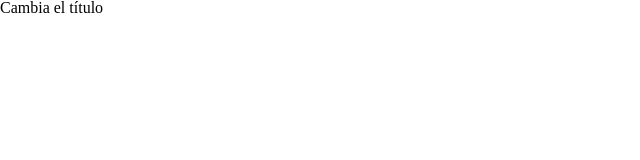
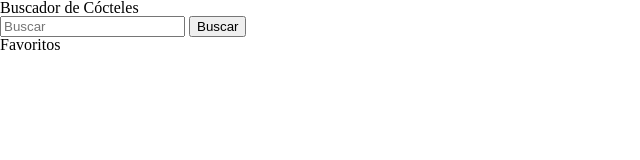
Before and after one commit to Adalab/modulo-2-evaluacion-final-MarianaLobo, a website: page src/html/index.html in a window 1280 px wide. Shown: the whole page, without its empty margins (0-640 px from the left). Drawn offline with nearby package versions, Linux system fonts and the light colour scheme; files that its build step writes are made by us from their sources.

Commit message:
add html structure

```diff
--- a/src/html/index.html
+++ b/src/html/index.html
@@ -4,7 +4,7 @@
 <head>
   <meta charset="UTF-8" />
   <meta name="viewport" content="width=device-width, initial-scale=1" />
-  <title>Título</title>
+  <title>Cocktail finder</title>
   <!-- Google Fonts
       <link href="https://fonts.googleapis.com/css?family=Roboto&display=swap" rel="stylesheet" />
     -->
--- a/src/html/partials/header.html
+++ b/src/html/partials/header.html
@@ -1,3 +1,7 @@
 <header class="header">
-  <h1>Cambia el título</h1>
+  <h1>Buscador de Cócteles</h1>
+  <form action="">
+    <input type="text" class="js-input-search" name="search" id="" placeholder="Buscar">
+    <input type="button" class="js-btn-search"value="Buscar">
+</form>
 </header>
--- a/src/html/partials/main.html
+++ b/src/html/partials/main.html
@@ -1,3 +1,11 @@
 <main class="main">
+    <section>
+        <ul class="js-list-cocktails"></ul>
+    </section>
+
+    <section>
+        <h2>Favoritos</h2>
+        <ul class="js-list-favorites"></ul>
+    </section>
 
 </main>
```
Also changed, not shown: src/images/favicon.png, 1 other file.
